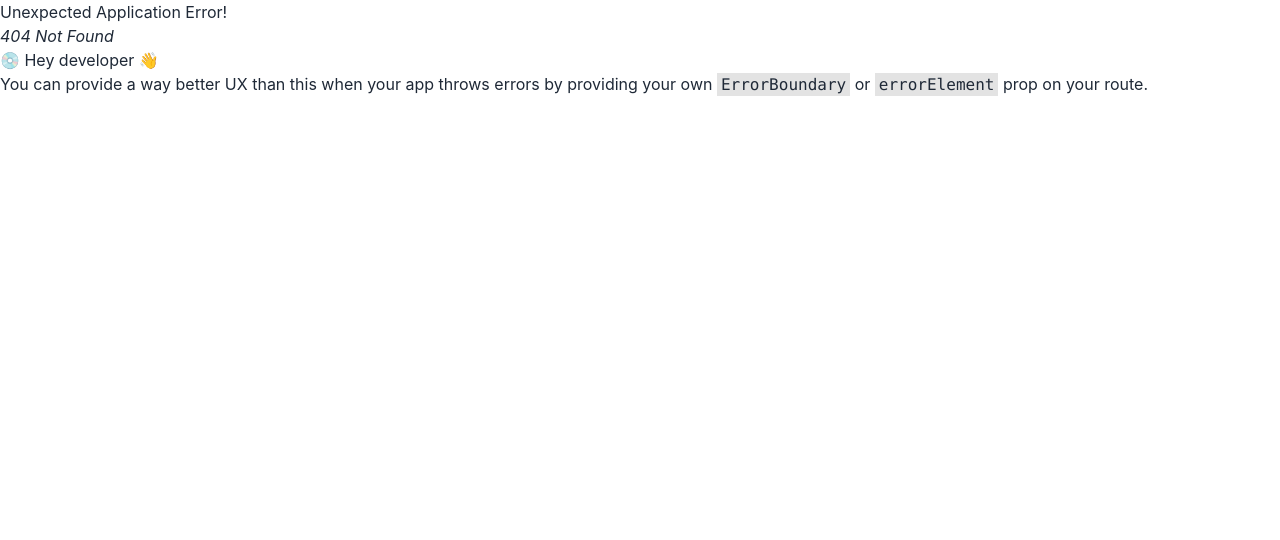
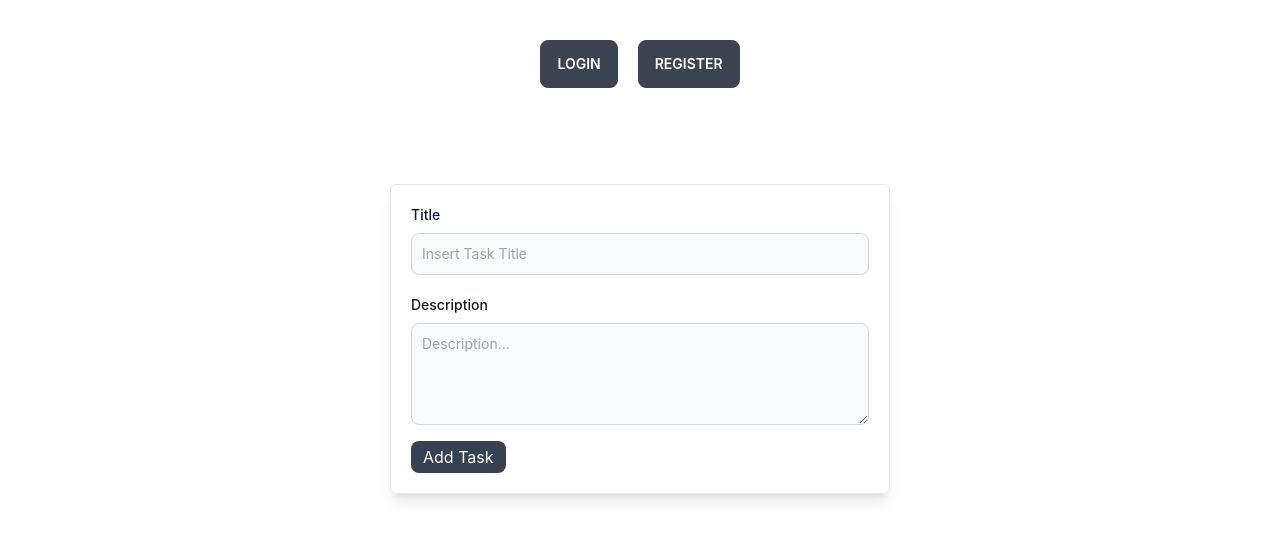
Before and after one commit to mohammedtakbir/Job-Task-Zedblock-client-site, a React (Create React App) app: page /edit-task/1 in a window 1280 px wide. Before the commit this address had no page. Shown: the top 540 px of the page. Built offline with nearby package versions, Linux system fonts and the light colour scheme.

Commit message:
task edit functionality added

```diff
--- a/src/Pages/Details.js
+++ b/src/Pages/Details.js
@@ -14,7 +14,7 @@ const Details = () => {
     })
 
     if (isLoading) {
-        return <p>Loading...</p>
+        return <p className='flex justify-center text-2xl'>Loading...</p>
     }
 
     const { title, description, _id } = task;
@@ -38,7 +38,7 @@ const Details = () => {
             <p className='mb-4 text-sm'>{description}</p>
             <div>
                 <button onClick={() => handleDeleteTask(_id)} className='text-red-500 underline inline-block mr-5'>Delete</button>
-                <Link to='/edit-task' className='text-green-500 underline inline-block'>Edit</Link>
+                <Link to={`/edit-task/${_id}`} className='text-green-500 underline inline-block'>Edit</Link>
             </div>
         </div>
     );
--- a/src/Pages/EditTask.js
+++ b/src/Pages/EditTask.js
@@ -1,10 +1,86 @@
+import { useQuery } from '@tanstack/react-query';
 import React from 'react';
+import { toast } from 'react-hot-toast';
+import { useNavigate, useParams } from 'react-router-dom';
 
 const EditTask = () => {
+    const { id } = useParams();
+    const user = JSON.parse(localStorage.getItem('user'));
+    const navigate = useNavigate();
+
+    const { data: task = [], isLoading, refetch } = useQuery({
+        queryKey: [''],
+        queryFn: () => fetch(`http://localhost:5000/get-task?id=${id}&name=${user.name}&password=${user.password}`)
+            .then(res => res.json())
+    })
+    if (isLoading) {
+        return <p className='text-2xl flex justify-center'>Loading...</p>
+    }
+    const { title, description } = task;
+
+    const handleEditTask = (e) => {
+        e.preventDefault();
+
+        const form = e.target;
+        const title = form.title.value;
+        const description = form.description.value;
+
+        const editedTask = {
+            id,
+            name: user.name,
+            password: user.password,
+            title,
+            description
+        }
+        fetch('http://localhost:5000/edit-task', {
+            method: 'PATCH',
+            headers: {
+                'content-type': 'application/json'
+            },
+            body: JSON.stringify(editedTask)
+        })
+            .then(res => res.json())
+            .then(data => {
+                if (data.modifiedCount) {
+                    refetch();
+                    navigate(`/details/${id}`)
+                    toast.success('Task edited successfully')
+                }else if(data.modifiedCount < 1){
+                    toast.error('Please make edit the task before submitted')
+                }
+            })
+    }
+
     return (
-        <div>
-            edit task
-        </div>
+        <form className='sm:w-[500px] w-full sm:mx-auto mx-2 md:my-24 my-14 shadow-lg p-5 border rounded-md' onSubmit={handleEditTask}>
+            <div className='mb-4'>
+                <div className='mb-5'>
+                    <label htmlFor="title" className="block mb-2 text-sm font-medium text-gray-900">Title</label>
+                    <input
+                        defaultValue={title}
+                        type="text"
+                        name="title"
+                        id="title"
+                        className="bg-gray-50 border border-gray-300 text-gray-900 text-sm rounded-lg focus:ring-blue-500
+                         focus:border-blue-500 block w-full p-2.5"
+                        placeholder="Insert Task Title"
+                        required
+                    />
+                </div>
+                <div>
+                    <label htmlFor="description" className="block mb-2 text-sm font-medium text-gray-900">Description</label>
+                    <textarea
+                        defaultValue={description}
+                        name='description'
+                        id="description"
+                        rows="4"
+                        className="block p-2.5 w-full text-sm text-gray-900 bg-gray-50 rounded-lg border border-gray-300 focus:ring-blue-500 focus:border-blue-500"
+                        placeholder="Description...">
+                    </textarea>
+                </div>
+            </div>
+            <button type="submit" className='text-white py-1 px-3 bg-gray-700 rounded-lg hover:bg-gray-800 focus:ring-4 focus:outline-none focus:ring-gray-300'>Add Task</button>
+        </form>
     );
 };
 
--- a/src/Pages/Task.js
+++ b/src/Pages/Task.js
@@ -2,14 +2,14 @@ import React from 'react';
 import { useState } from 'react';
 import { Link } from 'react-router-dom';
 
-const Task = ({ task, setRefetch, refetch }) => {
+const Task = ({ task, refetch }) => {
     const { title, status, _id } = task;
     const [checked, setChecked] = useState(status);
 
     const user = JSON.parse(localStorage.getItem('user'));
 
-    const handleStatusChange = (value) => {
-        fetch(`http://localhost:5000/status?status=${value}`, {
+    const handleStatusChange = (id, value) => {
+        fetch(`http://localhost:5000/status?id=${id}&state=${value}`, {
             method: 'PUT',
             headers: {
                 'content-type': 'application/json'
@@ -18,7 +18,9 @@ const Task = ({ task, setRefetch, refetch }) => {
         })
             .then(res => res.json())
             .then(data => {
-                setRefetch(!refetch)
+                if (data.modifiedCount) {
+                    refetch();
+                }
             })
         setChecked(value);
     }
@@ -32,13 +34,13 @@ const Task = ({ task, setRefetch, refetch }) => {
                 <td>
                     <label>
                         <input
-                            onClick={() => handleStatusChange(!checked)}
-                            type="checkbox" className="checkbox" checked={status && true}
+                            onClick={() => handleStatusChange(_id, !checked)}
+                            type="checkbox" className="checkbox" checked={checked && true}
                         />
                     </label>
                 </td>
                 <td>
-                    <Link to='/details' className="underline text-blue-500">details</Link>
+                    <Link to={`/details/${_id}`} className="underline text-blue-500">details</Link>
                 </td>
             </tr>
         </>
--- a/src/Pages/Tasks.js
+++ b/src/Pages/Tasks.js
@@ -1,26 +1,22 @@
+import { useQuery } from '@tanstack/react-query';
 import React from 'react';
-import { useEffect } from 'react';
-import { useState } from 'react';
 import { Link } from 'react-router-dom';
 import Task from './Task';
 
 const Tasks = () => {
-    const [tasks, setTasks] = useState([]);
-    const [refetch, setRefetch] = useState(false);
-    const [loading, setLoading] = useState(false);
-
     const user = JSON.parse(localStorage.getItem('user'));
 
-    useEffect(() => {
-        setLoading(true);
-        fetch(`http://localhost:5000/get-tasks?name=${user.name}&password=${user.password}`)
+    const { data: tasks = [], isLoading, refetch } = useQuery({
+        queryKey: [''],
+        queryFn: () => fetch(`http://localhost:5000/get-tasks?name=${user.name}&password=${user.password}`)
             .then(res => res.json())
-            .then(data => {
-                setLoading(false)
-                setTasks(data);
-            })
-            .catch(err => setLoading(false));
-    }, [user?.name, user?.password, refetch]);
+    })
+
+
+
+    if (isLoading) {
+        return <p className='text-2xl flex justify-center'>Loading...</p>
+    }
 
     return (
         <div className='max-w-[800px] mx-auto'>
@@ -57,7 +53,7 @@ const Tasks = () => {
                             <Link to='/add-task' className='underline text-blue-500'>Add Task</Link>
                         </div>
                         <div>
-                            <Link to='' className='underline text-blue-500'>Remove all tasks</Link>
+                            <Link  to='' className='underline text-blue-500'>Remove all tasks</Link>
                         </div>
                         <div className='flex items-center ml-5'>
                             <select
@@ -80,12 +76,11 @@ const Tasks = () => {
                                 <th>Details</th>
                             </tr>
                         </thead>
-                        {loading ? '' :
-                            <tbody>
-                                {
-                                    tasks.map(task => <Task setRefetch={setRefetch} refetch={refetch} task={task} />)
-                                }
-                            </tbody>}
+                        <tbody>
+                            {
+                                tasks.map(task => <Task refetch={refetch} task={task} />)
+                            }
+                        </tbody>
                     </table>
                 </div>
             </div>
--- a/src/routers/routes.js
+++ b/src/routers/routes.js
@@ -37,7 +37,7 @@ export const router = createBrowserRouter([
                 element: <Details />
             },
             {
-                path: '/edit-task',
+                path: '/edit-task/:id',
                 element: <EditTask />
             },
         ]
```
